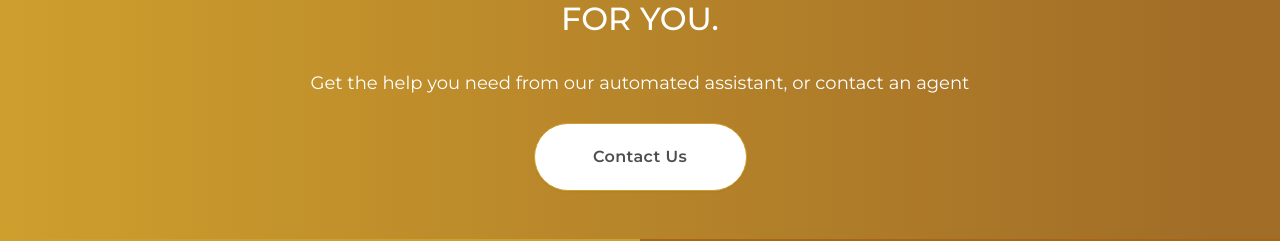
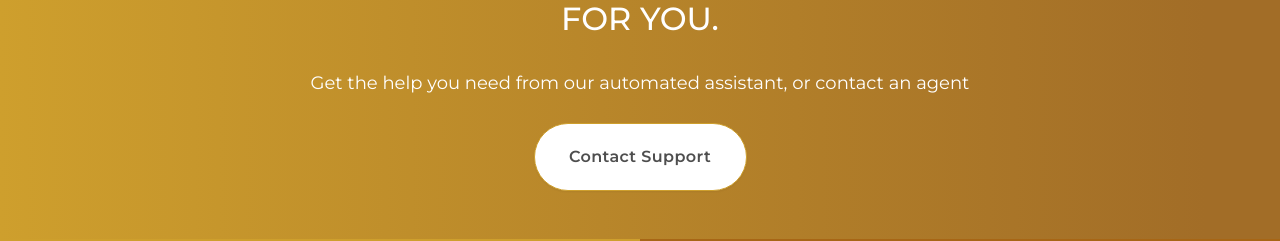
Before and after one commit to mernd24-prog/customer, a React (Vite) app: page /faq in a window 1280 px wide. Shown: the part 1000-1241 px from the top of the page. Built offline with nearby package versions, Linux system fonts and the light colour scheme; no server answers.

Commit message:
Chanege button text and navigate contact Support

```diff
--- a/src/components/faq/NeedHelpSection.jsx
+++ b/src/components/faq/NeedHelpSection.jsx
@@ -1,4 +1,5 @@
 import Button from "../ui/Button";
+import { useNavigate } from "react-router-dom";
 
 export default function NeedHelpSection({
   heading1,
@@ -8,6 +9,7 @@ export default function NeedHelpSection({
   isFullWidth = true,
   layout = "col",
 }) {
+  const navigate = useNavigate();
   return (
     <section
       className={`${
@@ -42,6 +44,7 @@ export default function NeedHelpSection({
             ? "!bg-[#3E4094] !border-none !text-white hover:!bg-[#1B1D60] md:mt-0 md:ml-6"
             : "!bg-white !text-[#4E4E4E] border border-[#666666] hover:!bg-[#F5F5F5] min-h-[52px] sm:min-h-[60px] md:min-h-[68px] w-[180px] sm:w-[200px] md:w-[213px]"
         }`}
+        onClick={() => navigate("/help-contact")}
       />
     </section>
   );
--- a/src/pages/StaticPages.jsx
+++ b/src/pages/StaticPages.jsx
@@ -137,6 +137,7 @@ export function SupportCenterPage() {
               description={topic.description}
               to={topic.href}
               actionLabel="Get help"
+
             />
           ))}
         </CardGridSection>
@@ -162,7 +163,7 @@ export function SupportCenterPage() {
                 title="Contact support"
                 description="Get help with orders, account updates, and returns."
                 to="/support"
-                actionLabel="Contact us"
+                actionLabel="Contact Support"
               />
               <InfoCard
                 icon={<ShieldCheck size={24} />}
--- a/src/pages/customer/HomePage.jsx
+++ b/src/pages/customer/HomePage.jsx
@@ -123,7 +123,7 @@ export function HomePage() {
         heading1="Shopping Made Easy"
         heading2=""
         description="Enjoy reliablity ,secure dileveries and hassle free returns. Shop with confidence at Sam Global."
-        buttonText="Contact Us"
+        buttonText="Contact Support"
       />
 
       <MothersDaySwiper data={cmsBannerSlides} />
--- a/src/pages/faq/FAQPage.jsx
+++ b/src/pages/faq/FAQPage.jsx
@@ -53,7 +53,7 @@ export default function FAQPage() {
   const title = "Frequently Asked Questions";
   const description =
     "Quick answers for common shopping questions.";
-  const ctaText = "Contact Us";
+  const ctaText = "Contact Support";
 
   const faqCmsData = useMemo(() => {
     const page = faqEntries[0] || null;
```
Also changed, not shown: src/pages/policiesPage/PoliciesPages.jsx (line endings or trailing spaces).
